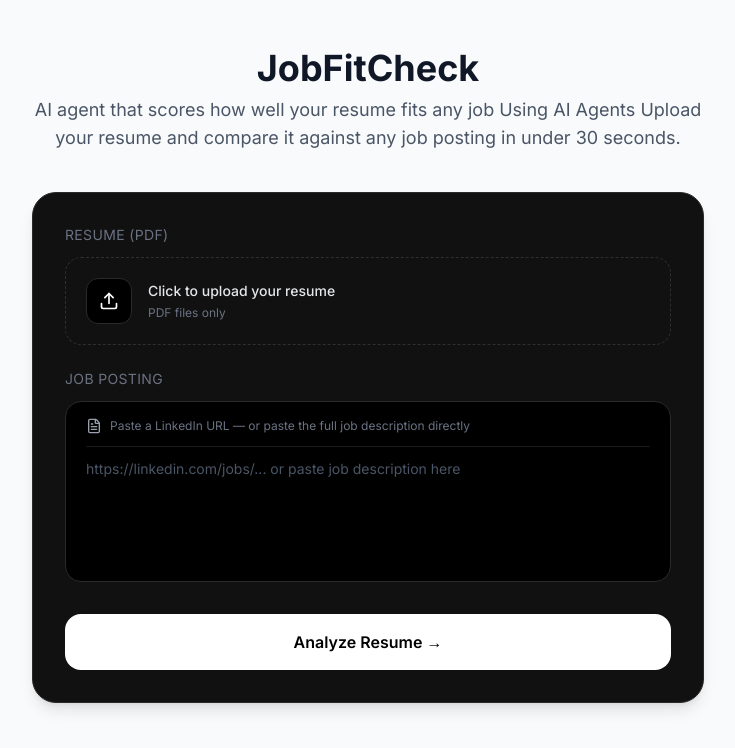
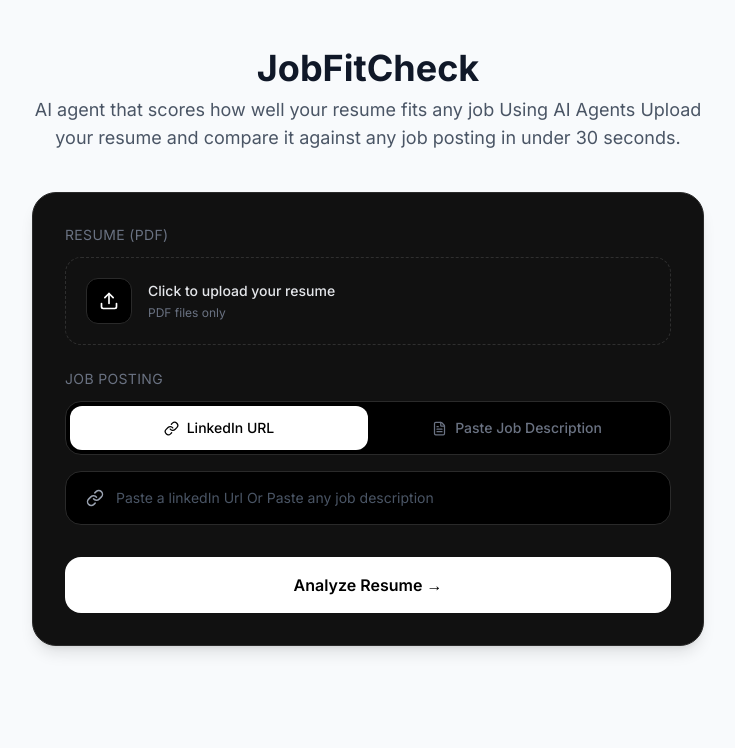
Before and after one commit to FatimaMansoorAhmed/Jobfitchecker, a Next.js app in the folder frontend/: page / in a window 1280 px wide. Shown: the top 748 px of the page, without its empty margins (272-1007 px from the left). Built offline with nearby package versions, Linux system fonts and the light colour scheme.

Commit message:
simplify to single input field for URL or JD

```diff
--- a/frontend/components/UploadForm.tsx
+++ b/frontend/components/UploadForm.tsx
@@ -1,6 +1,6 @@
 "use client";
 import { useState } from "react";
-import { Upload, FileText } from "lucide-react";
+import { Upload, Link, FileText } from "lucide-react";
 
 interface Props {
   onAnalyze: (resume: File, jobUrl: string, jobText?: string) => void;
@@ -9,17 +9,19 @@ interface Props {
 
 export default function UploadForm({ onAnalyze, loading }: Props) {
   const [resume, setResume] = useState<File | null>(null);
-  const [jobInput, setJobInput] = useState("");
+  const [jobUrl, setJobUrl] = useState("");
+  const [jobText, setJobText] = useState("");
+  const [mode, setMode] = useState<"url" | "paste">("url");
 
-  const handleSubmit = () => {
+const handleSubmit = () => {
     if (!resume) return alert("Please upload a resume.");
-    if (!jobInput.trim()) return alert("Please paste a job URL or job description.");
+    if (!jobUrl.trim()) return alert("Please paste a job URL or job description.");
 
-    const isUrl = jobInput.trim().startsWith("http");
+    const isUrl = jobUrl.trim().startsWith("http");
     if (isUrl) {
-      onAnalyze(resume, jobInput.trim(), "");
+      onAnalyze(resume, jobUrl.trim(), "");
     } else {
-      onAnalyze(resume, "https://placeholder.com", jobInput.trim());
+      onAnalyze(resume, "https://placeholder.com", jobUrl.trim());
     }
   };
 
@@ -50,33 +52,59 @@ export default function UploadForm({ onAnalyze, loading }: Props) {
         </label>
       </div>
 
-      {/* Job Input */}
-      <div className="mb-8">
+      {/* Toggle Tabs */}
+      <div className="mb-4">
         <label className="block text-sm text-gray-500 uppercase tracking-wide mb-3">
           Job Posting
         </label>
-        <div className="bg-black rounded-2xl px-5 py-4 border border-[#2a2a2a] focus-within:border-white/30 transition-all duration-300">
-          <div className="flex items-center gap-2 mb-3 pb-3 border-b border-[#1a1a1a]">
-            <FileText size={16} className="text-gray-400" />
-            <span className="text-gray-500 text-xs">
-              Paste a LinkedIn URL — or paste the full job description directly
-            </span>
+        <div className="flex bg-black rounded-2xl p-1 border border-[#2a2a2a] mb-4">
+          <button
+            onClick={() => { setMode("url"); setJobText(""); }}
+            className={`flex-1 flex items-center justify-center gap-2 py-3 rounded-xl text-sm font-medium transition-all duration-200 ${
+              mode === "url"
+                ? "bg-white text-black"
+                : "text-gray-500 hover:text-gray-300"
+            }`}
+          >
+            <Link size={15} />
+            LinkedIn URL
+          </button>
+          <button
+            onClick={() => { setMode("paste"); setJobUrl(""); }}
+            className={`flex-1 flex items-center justify-center gap-2 py-3 rounded-xl text-sm font-medium transition-all duration-200 ${
+              mode === "paste"
+                ? "bg-white text-black"
+                : "text-gray-500 hover:text-gray-300"
+            }`}
+          >
+            <FileText size={15} />
+            Paste Job Description
+          </button>
+        </div>
+
+        {/* URL Input */}
+        {mode === "url" && (
+          <div className="flex items-center gap-3 bg-black rounded-2xl px-5 py-4 border border-[#2a2a2a] focus-within:border-white/30 transition-all duration-300">
+            <Link size={18} className="text-gray-400 shrink-0" />
+            <input
+              type="text"
+              placeholder="Paste a linkedIn Url Or Paste any job description"
+              value={jobUrl}
+              onChange={(e) => setJobUrl(e.target.value)}
+              className="bg-transparent text-white text-sm w-full outline-none placeholder:text-gray-600"
+            />
           </div>
-          <textarea
-            rows={5}
-            placeholder="https://linkedin.com/jobs/... or paste job description here"
-            value={jobInput}
-            onChange={(e) => setJobInput(e.target.value)}
-            className="bg-transparent text-white text-sm w-full outline-none placeholder:text-gray-600 resize-none"
-          />
-        </div>
+        )}
+
+        {/* Paste Textarea */}
+
       </div>
 
       {/* Submit */}
       <button
         onClick={handleSubmit}
         disabled={loading}
-        className="w-full bg-white hover:bg-gray-200 disabled:bg-[#222222] disabled:text-gray-500 disabled:cursor-not-allowed text-black font-semibold py-4 rounded-2xl transition-all duration-300"
+        className="w-full bg-white hover:bg-gray-200 disabled:bg-[#222222] disabled:text-gray-500 disabled:cursor-not-allowed text-black font-semibold py-4 rounded-2xl transition-all duration-300 mt-4"
       >
         {loading ? "Analyzing..." : "Analyze Resume →"}
       </button>
```
